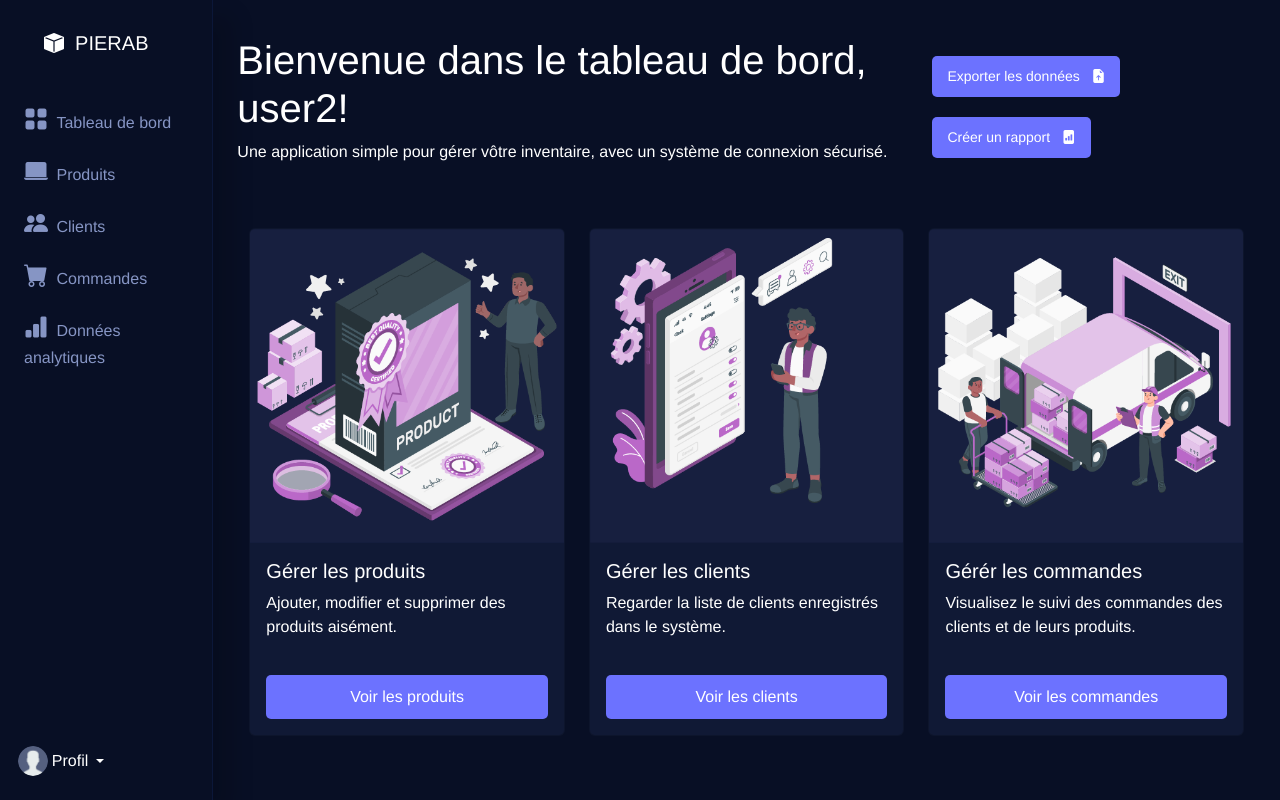
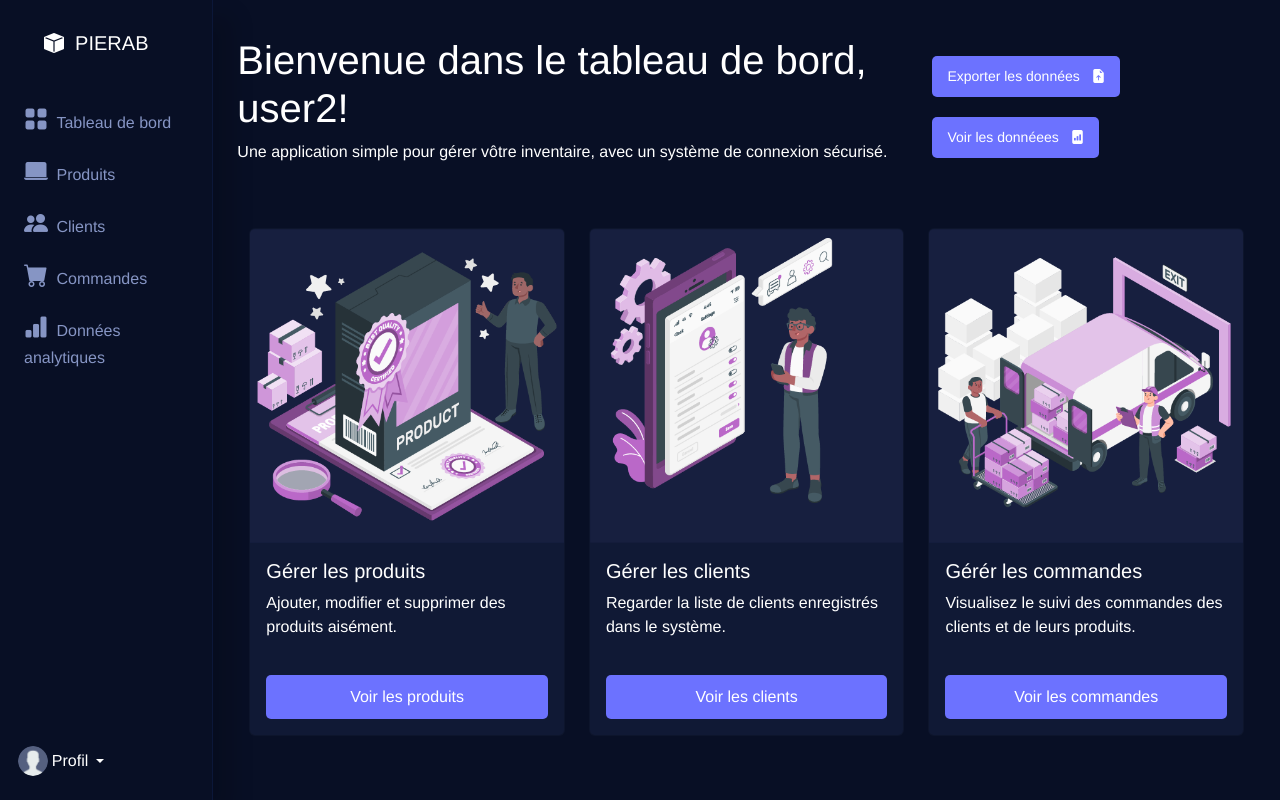
Before and after one commit to PierreDevC/projet_python_app_web_fonc, a Flask app: page /dashboard in a window 1280 px wide. Run offline with Flask 2, Linux system fonts and the light colour scheme; a user stored in the database is signed in; data comes from the database, SQL or seed files in the repository; some libraries are stand-ins or nearby versions.

Commit message:
(feat) exporter les graphiques

```diff
--- a/app.py
+++ b/app.py
@@ -501,7 +501,7 @@ def generate_pie_chart():
     plt.axis('equal')
     plt.title('Product Share by Brand')
 
-    plt.savefig('static/product_share.png', transparent=True)
+    plt.savefig('static/product_share.png', transparent=False)
     plt.close()
 
 def generate_category_bar_chart():
@@ -519,7 +519,7 @@ def generate_category_bar_chart():
     plt.ylabel('Number of Products')
     plt.title('Top 5 Categories by Number of Products')
 
-    plt.savefig('static/category_bar_chart.png', transparent=True)
+    plt.savefig('static/category_bar_chart.png', transparent=False)
     plt.close()
 
 def generate_price_histogram():
@@ -536,7 +536,7 @@ def generate_price_histogram():
     plt.ylabel('Frequency')
     plt.title('Distribution of Product Prices')
 
-    plt.savefig('static/price_histogram.png', transparent=True)
+    plt.savefig('static/price_histogram.png', transparent=False)
     plt.close()
 
 @app.route('/analytics')
--- a/templates/dashboard.html
+++ b/templates/dashboard.html
@@ -11,8 +11,8 @@
         </div>
 
         <div class="col-4">
-            <button class="buttons small">Exporter les données &nbsp; <i class="bi bi-file-earmark-arrow-up-fill"></i></button>&nbsp;
-            <button class="buttons small">Créer un rapport &nbsp; <i class="bi bi-file-bar-graph-fill"></i></button>
+            <a class="buttons small" href="static/product_share.png" download>Exporter les données &nbsp; <i class="bi bi-file-earmark-arrow-up-fill"></i></a>
+            <a class="buttons small" href="/analytics">Voir les donnéees &nbsp; <i class="bi bi-file-bar-graph-fill"></i></a>
         </div>
     </div>
         <main class="container py-5">
```
Also changed, not shown: static/category_bar_chart.png, static/price_histogram.png, static/product_share.png, 1 other file.
